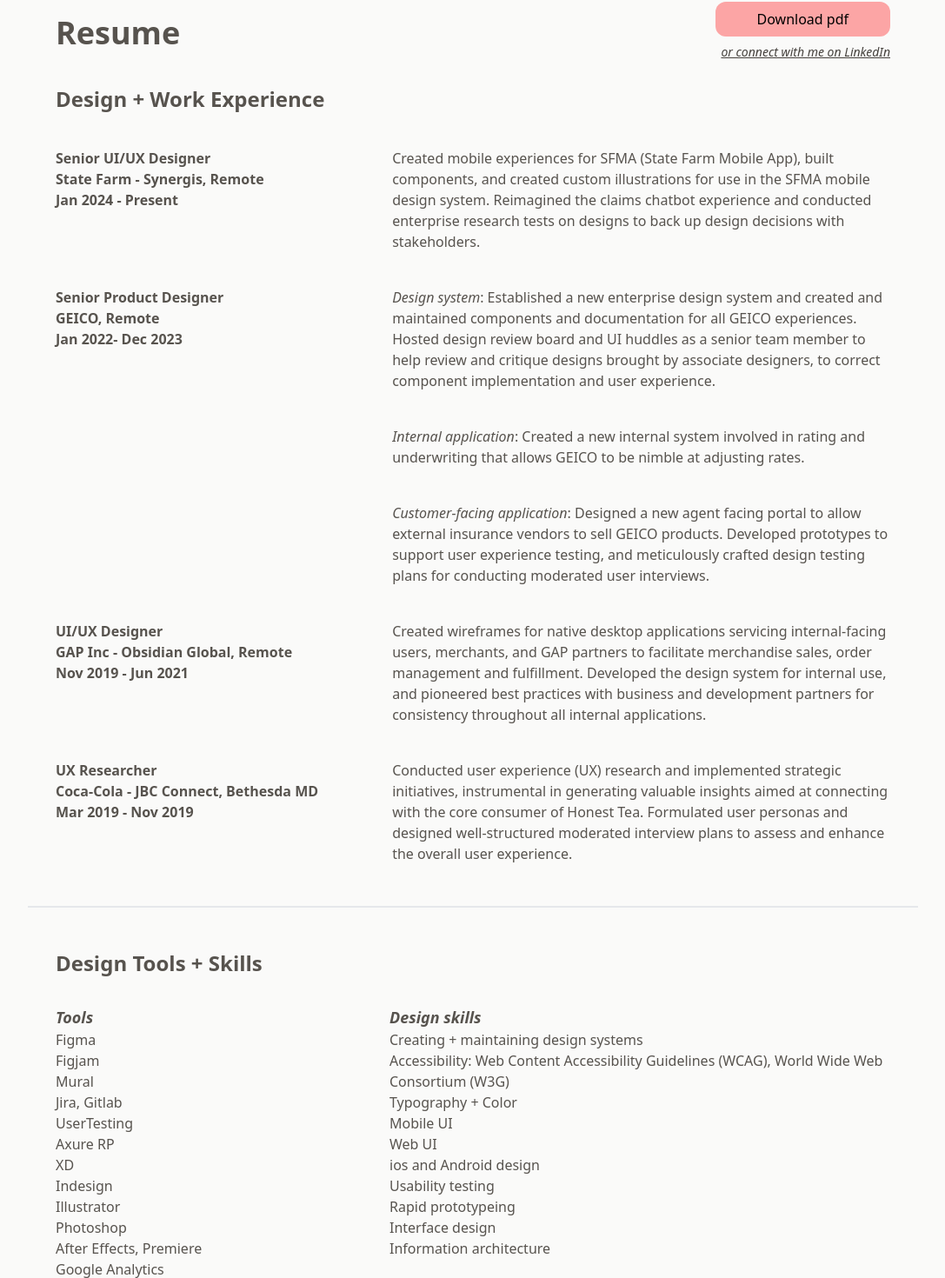
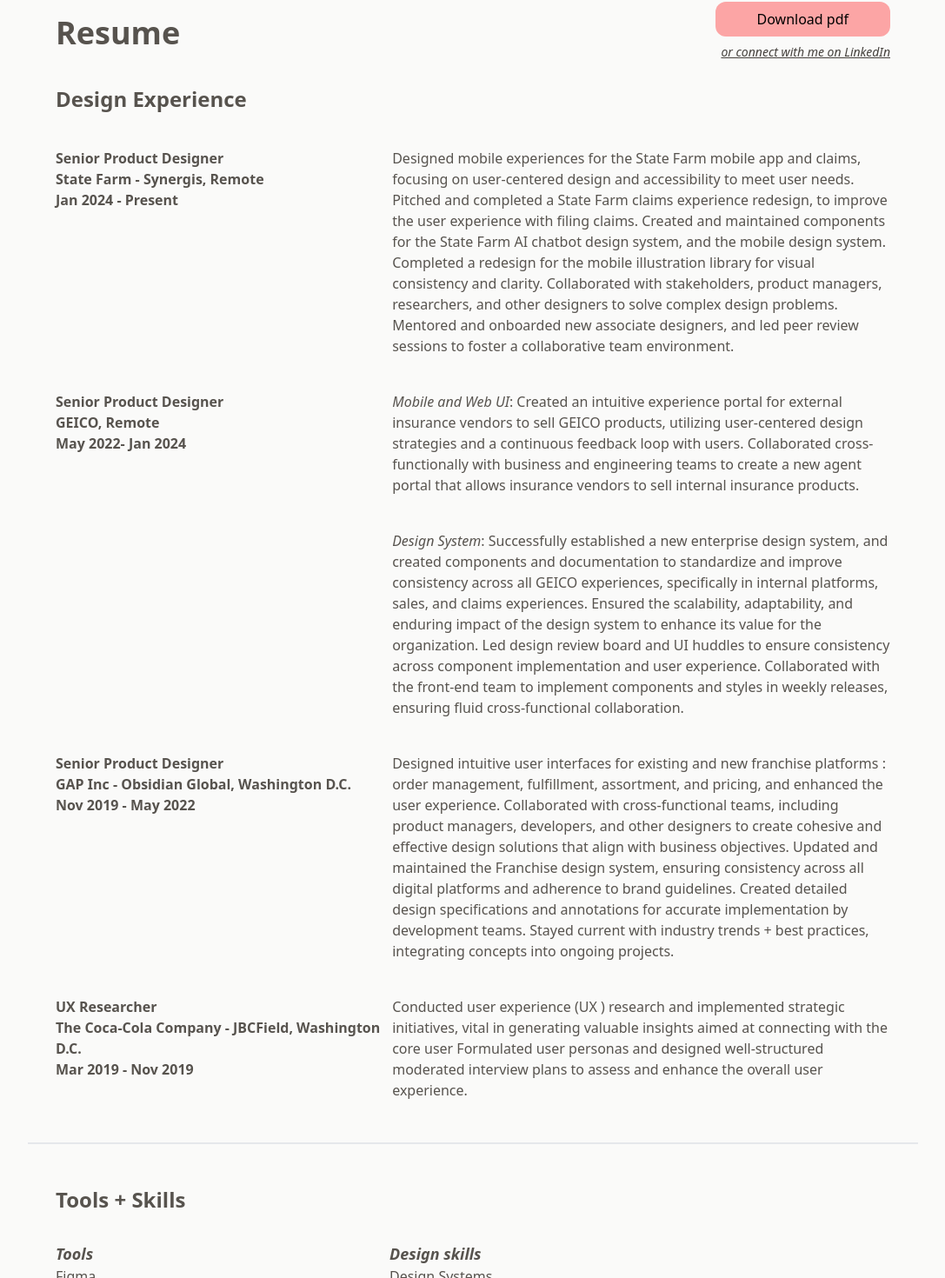
Before and after one commit to fillersury/stphluo, a React (Vite) app: page /resume in a window 1280 px wide. Shown: the part 126-1596 px from the top of the page at 87% size, without its empty margins (96-1183 px from the left). Built offline with nearby package versions, Linux system fonts and the light colour scheme.

Commit message:
website resume update

```diff
--- a/src/pages/Resume.tsx
+++ b/src/pages/Resume.tsx
@@ -52,103 +52,115 @@
             </div>
           </div>
           <div className="cols-span-1 sm:col-span-5 my-2 lg:my-4">
-            <h2 className="text-base md:text-lg lg:text-2xl font-semibold text-stone-600">Design + Work Experience</h2>
+            <h2 className="text-base md:text-lg lg:text-2xl font-semibold text-stone-600">Design Experience</h2>
           </div>
           <div className="cols-span-1 sm:col-span-2 my-2 lg:my-4">
             <p className="text-xs md:text-sm lg:text-base font-semibold text-stone-600">
-              Senior UI/UX Designer<br/>
+              Senior Product Designer<br/>
               State Farm - Synergis, Remote<br/>
               Jan 2024 - Present
             </p>
           </div>
           <div className="cols-span-1 sm:col-span-3 my-2 lg:my-4">
-            <p className="text-xs md:text-sm lg:text-base text-stone-600">
-              Created mobile experiences for SFMA (State Farm Mobile App), built components, and created custom illustrations for use in the SFMA mobile design system. Reimagined the claims chatbot experience and conducted enterprise research tests on designs to back up design decisions with stakeholders.
+            <p className=" text-xs md:text-sm lg:text-base text-stone-600">
+              Designed mobile experiences for the State Farm mobile app and claims, focusing on user-centered design and accessibility to meet user needs.
+              Pitched and completed a State Farm claims experience redesign, to improve the user experience with filing claims.
+              Created and maintained components for the State Farm AI chatbot design system, and the mobile design system.
+              Completed a redesign for the mobile illustration library for visual consistency and clarity.
+              Collaborated with stakeholders, product managers, researchers, and other designers to solve complex design problems.
+              Mentored and onboarded new associate designers, and led peer review sessions to foster a collaborative team environment.
             </p>
           </div>
           <div className="cols-span-1 sm:col-span-2 my-2 lg:my-4">
             <p className="text-xs md:text-sm lg:text-base font-semibold text-stone-600">
               Senior Product Designer<br/>
               GEICO, Remote<br/>
-              Jan 2022- Dec 2023
+              May 2022- Jan 2024
             </p>
           </div>
           <div className="cols-span-1 sm:col-span-3 my-2 lg:my-4">
             <p className="text-xs md:text-sm lg:text-base text-stone-600">
-              <i>Design system</i>: Established a new enterprise design system and created and maintained components and documentation for all GEICO experiences. Hosted design review board and UI huddles as a senior team member to help review and critique designs brought by associate designers, to correct component implementation and user experience.
+              <i>Mobile and Web UI</i>: Created an intuitive experience portal for external insurance vendors to sell GEICO products, utilizing user-centered design strategies and a continuous feedback loop with users.
+              Collaborated cross-functionally with business and engineering teams to create a new agent portal that allows insurance vendors to sell internal insurance products.
             </p>
           </div>
           <div className="cols-span-1 sm:col-span-2 my-2 lg:my-4"></div>
           <div className="cols-span-1 sm:col-span-3 my-2 lg:my-4">
             <p className="text-xs md:text-sm lg:text-base text-stone-600">
-              <i>Internal application</i>: Created a new internal system involved in rating and underwriting that allows GEICO to be nimble at adjusting rates.
-            </p>
-          </div>
-          <div className="cols-span-1 sm:col-span-2 my-2 lg:my-4"></div>
-          <div className="cols-span-1 sm:col-span-3 my-2 lg:my-4">
-            <p className="text-xs md:text-sm lg:text-base text-stone-600">
-              <i>Customer-facing application</i>: Designed a new agent facing portal to allow external insurance vendors to sell GEICO products. Developed prototypes to support user experience testing, and meticulously crafted design testing plans for conducting moderated user interviews.
+              <i>Design System</i>: Successfully established a new enterprise design system, and created components and documentation to standardize and improve consistency across all GEICO experiences, specifically in internal platforms, sales, and claims experiences.
+              Ensured the scalability, adaptability, and enduring impact of the design system to enhance its value for the organization.
+              Led design review board and UI huddles to ensure consistency across component implementation and user experience.
+              Collaborated with the front-end team to implement components and styles in weekly releases, ensuring fluid cross-functional collaboration.
             </p>
           </div>
           <div className="cols-span-1 sm:col-span-2 my-2 lg:my-4">
             <p className="text-xs md:text-sm lg:text-base font-semibold text-stone-600">
-              UI/UX Designer<br/>
-              GAP Inc - Obsidian Global, Remote<br/>
-              Nov 2019 - Jun 2021
+              Senior Product Designer<br/>
+              GAP Inc - Obsidian Global, Washington D.C.<br/>
+              Nov 2019 - May 2022
             </p>
           </div>
           <div className="cols-span-1 sm:col-span-3 my-2 lg:my-4">
             <p className="text-xs md:text-sm lg:text-base text-stone-600">
-              Created wireframes for native desktop applications servicing internal-facing users, merchants, and GAP partners to facilitate merchandise sales, order management and fulfillment. Developed the design system for internal use, and pioneered best practices with business and development partners for consistency throughout all internal applications.
+              Designed intuitive user interfaces for existing and new franchise platforms : order management, fulfillment, assortment, and pricing, and enhanced the user experience.
+              Collaborated with cross-functional teams, including product managers, developers, and other designers to create cohesive and effective design solutions that align with business objectives.
+              Updated and maintained the Franchise design system, ensuring consistency across all digital platforms and adherence to brand guidelines.
+              Created detailed design specifications and annotations for accurate implementation by development teams.
+              Stayed current with industry trends + best practices, integrating concepts into ongoing projects.
             </p>
           </div>
           <div className="cols-span-1 sm:col-span-2 my-2 lg:my-4">
             <p className="text-xs md:text-sm lg:text-base font-semibold text-stone-600">
               UX Researcher<br/>
-              Coca-Cola - JBC Connect, Bethesda MD<br/>
+              The Coca-Cola Company - JBCField, Washington D.C.<br/>
               Mar 2019 - Nov 2019
             </p>
           </div>
           <div className="cols-span-1 sm:col-span-3 my-2 lg:my-4">
             <p className="text-xs md:text-sm lg:text-base text-stone-600">
-              Conducted user experience (UX) research and implemented strategic initiatives, instrumental in generating valuable insights aimed at connecting with the core consumer of Honest Tea. Formulated user personas and designed well-structured moderated interview plans to assess and enhance the overall user experience.
+              Conducted user experience (UX ) research and implemented strategic initiatives, vital in generating valuable insights aimed at connecting with the core user
+              Formulated user personas and designed well-structured moderated interview plans to assess and enhance the overall user experience.
             </p>
           </div>
         </div>
         <div className="grid grid-cols-1 sm:grid-cols-5 px-4 sm:px-6 lg:px-8 py-4 sm:py-6 lg:py-8 border-b-2">
           <div className="cols-span-1 sm:col-span-5 my-2 lg:my-4">
-            <h2 className="text-base md:text-lg lg:text-2xl font-semibold text-stone-600">Design Tools + Skills</h2>
+            <h2 className="text-base md:text-lg lg:text-2xl font-semibold text-stone-600">Tools + Skills</h2>
           </div>
           <div className="cols-span-1 sm:col-span-2 my-2 lg:my-4">
             <h3 className="text-base md:text-lg font-semibold italic text-stone-600">Tools</h3>
             <p className="text-xs md:text-sm lg:text-base text-stone-600">
               Figma<br/>
-              Figjam<br/>
               Mural<br/>
-              Jira, Gitlab<br/>
-              UserTesting<br/>
+              InVision<br/>
+              Sketch<br/>
               Axure RP<br/>
               XD<br/>
               Indesign<br/>
               Illustrator<br/>
               Photoshop<br/>
-              After Effects, Premiere<br/>
-              Google Analytics
+              After Effects<br/>
+              Premiere<br/>
+              Google Analytics<br/>
+              UserTesting<br/>
+              Jira<br/>
+              Gitlab
             </p>
           </div>
           <div className="cols-span-1 sm:col-span-3 my-2 lg:my-4">
             <h3 className="text-base md:text-lg font-semibold italic text-stone-600">Design skills</h3>
             <p className="text-xs md:text-sm lg:text-base text-stone-600">
-              Creating + maintaining design systems<br/>
-              Accessibility: Web Content Accessibility Guidelines (WCAG), World Wide Web Consortium (W3G)<br/>
+              Design Systems<br/>
+              Web Content Accessibility(WCAG)<br/>
+              World Wide Web Consortium(W3G)<br/>
               Typography + Color<br/>
-              Mobile UI<br/>
-              Web UI<br/>
-              ios and Android design<br/>
-              Usability testing<br/>
-              Rapid prototypeing<br/>
-              Interface design<br/>
-              Information architecture
+              Mobile + Web UI<br/>
+              iOS + Android<br/>
+              Usability Testing<br/>
+              User Research<br/>
+              Rapid Prototyping<br/>
+              Interface Design<br/>
+              Information Architecture
             </p>
           </div>
         </div>
@@ -158,10 +170,9 @@
           </div>
           <div className="cols-span-1 sm:col-span-2 my-2 lg:my-4">
             <p className="text-xs md:text-sm lg:text-base text-stone-600">
-              UX Certified - LI Learning 2023<br/>
-              CX Certified - LI Learning 2023<br/>
-              Software Programming Fundamentals<br/>
-              (HTML, CSS, JS) - LI Learning 2024
+              UX Certified LI Learning, 2023<br/>
+              CX Certified LI Learning, 2023<br/>
+              HTML, CSS, JS Certified LI Learning, 2023
             </p>
           </div>
           <div className="cols-span-1 sm:col-span-3 my-2 lg:my-4">
```
